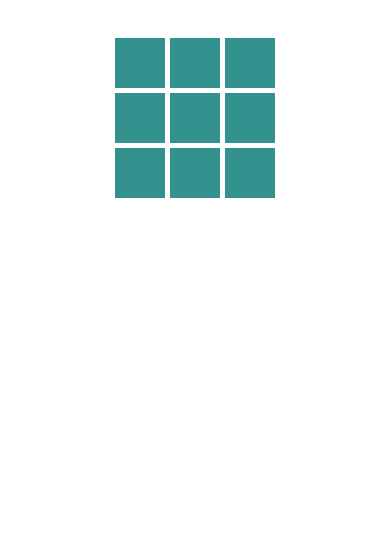
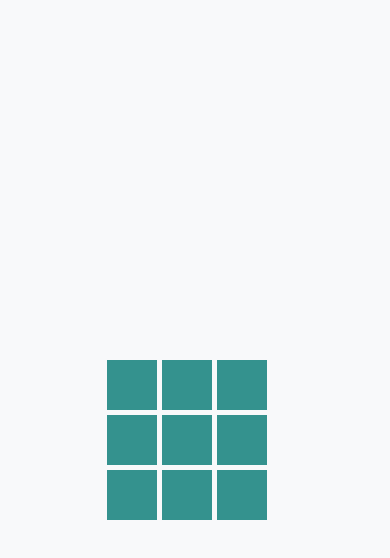
Before and after one commit to tamaokishie/osero, a React (Create React App) app: page / in a window 390 px wide. Shown: the top 558 px of the page. Built offline with nearby package versions, Linux system fonts and the light colour scheme.

Commit message:
fix mobile

```diff
--- a/src/Board.css
+++ b/src/Board.css
@@ -36,3 +36,11 @@
     background-color: rgb(255, 128, 128) !important;
     color: white;
 }
+
+/* スマホ用のスタイル調整 */
+@media (max-width: 600px) {
+    .board {
+        width: 90%;  /* 画面幅に適応 */
+        max-width: 250px;  /* 最大幅を制限 */
+    }
+}
--- a/src/index.css
+++ b/src/index.css
@@ -1,17 +1,13 @@
-/* 画面幅が 600px 以下のスマホ向けスタイル */
-@media (max-width: 600px) {
-    body {
-      font-size: 14px;  /* フォントサイズを調整 */
-      padding: 10px;    /* 余白を調整 */
-    }
+body {
+    display: flex;
+    justify-content: center;
+    align-items: center;
+    height: 100vh;
+    background-color: #f8f9fa;
+}
 
-    .container {
-      width: 100%;      /* 幅をスマホの画面いっぱいにする */
-      padding: 5px;
-    }
-
-    button {
-      width: 100%;      /* ボタンを画面幅いっぱいに */
-      font-size: 16px;
-    }
-  }
+.board {
+    display: flex;
+    flex-direction: column;
+    align-items: center;
+}
```
